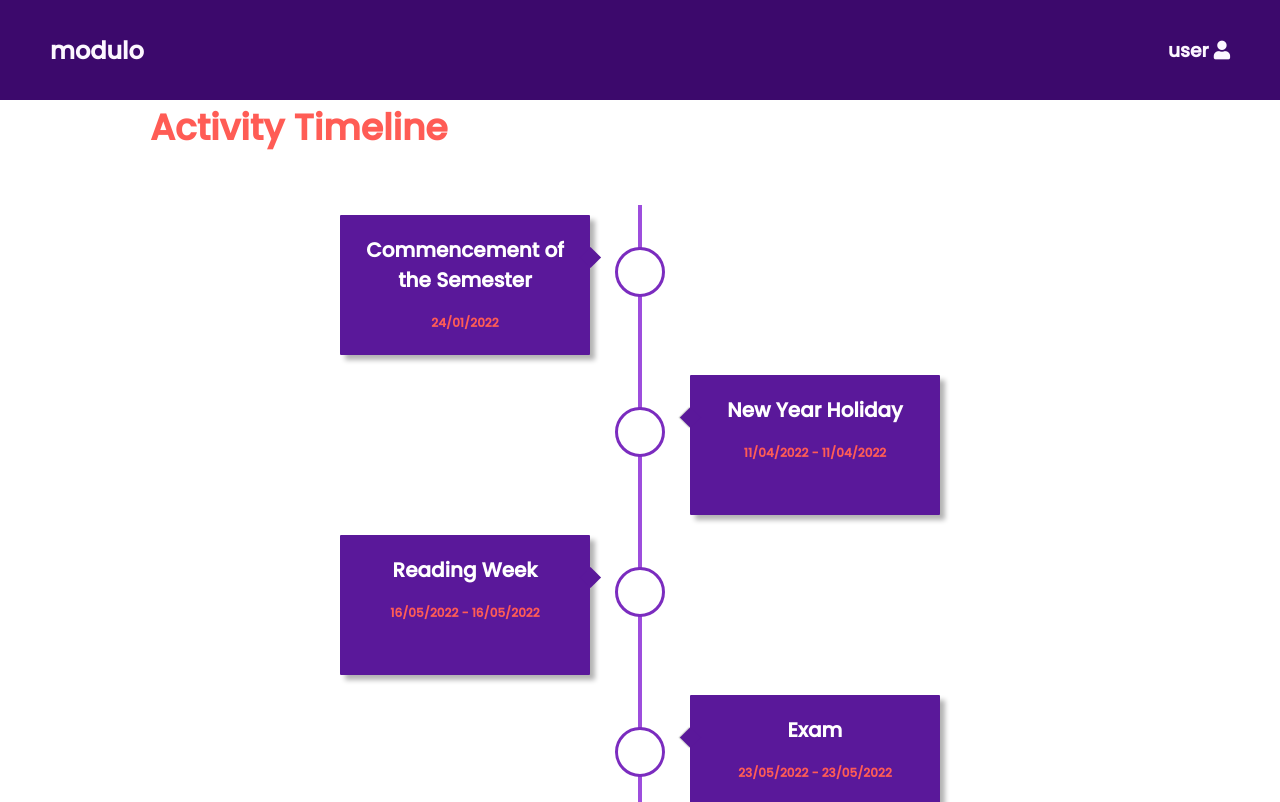
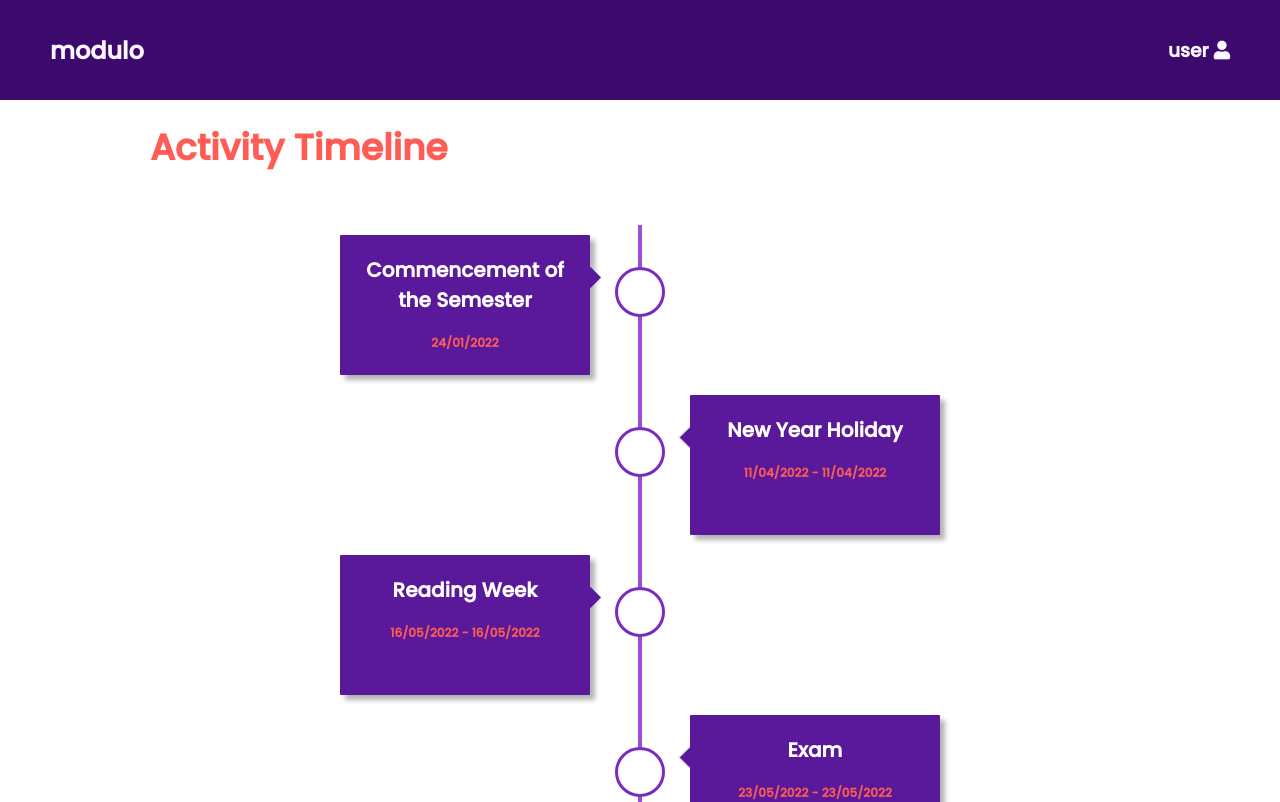
Before and after one commit to GayanKod/Modulo, a React (Create React App) app in the folder client/: page /timeline in a window 1280 px wide. Shown: the top 802 px of the page. Built offline with nearby package versions, Linux system fonts and the light colour scheme.

Commit message:
changed the page headter styles

```diff
--- a/client/src/styles/TimelinePage.scss
+++ b/client/src/styles/TimelinePage.scss
@@ -1,3 +1,6 @@
 *{
     box-sizing: border-box;
 }
+.page-title{
+    margin-top: 20px;
+}
```
